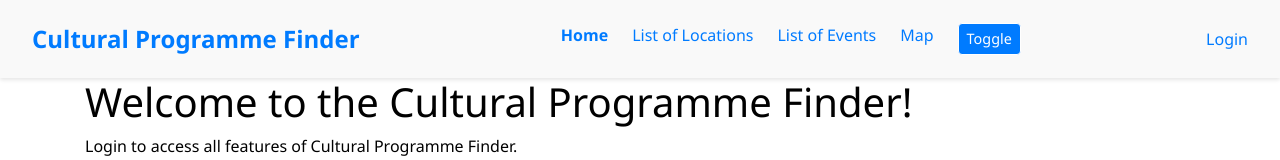
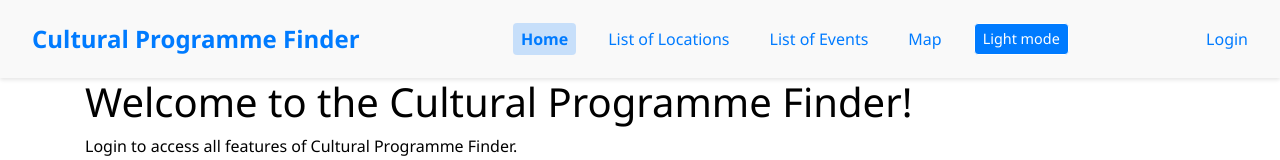
Before and after one commit to Lemon7777-p/projecct-2720, a React (Create React App) app in the folder frontend/: page / in a window 1280 px wide. Shown: the top 160 px of the page. Built offline with nearby package versions, Linux system fonts and the light colour scheme.

Commit message:
Updated NavBar style

```diff
--- a/frontend/src/components/NavBar.css
+++ b/frontend/src/components/NavBar.css
@@ -50,17 +50,24 @@
         font-size: 1rem;
         transition: color 0.3s ease;
         color: inherit; /* Inherit based on theme */
+        padding: 0.25rem 0.5rem; /* Added padding to match button */
+        border-radius: 4px; /* Optional: for better hover effect */
+        display: flex;
+        align-items: center; /* Vertically center text */
+        height: 100%; /* Ensure the link takes full height */
     }
 
         .nav-links a:hover,
         .nav-links a:focus {
             color: #007bff;
+            background-color: rgba(0, 123, 255, 0.1); /* Optional: subtle background on hover */
         }
 
         /* Active Link */
         .nav-links a.active {
             color: #007bff;
             font-weight: 600;
+            background-color: rgba(0, 123, 255, 0.2); /* Optional: distinct background for active link */
         }
 
 /* Authentication Section */
@@ -124,7 +131,7 @@
         .nav-links a {
             display: block;
             width: 100%;
-            padding: 0.5rem 0;
+            padding: 0.5rem 0; /* Adjust padding for mobile view */
         }
 
     .auth-section {
--- a/frontend/src/components/NavBar.js
+++ b/frontend/src/components/NavBar.js
@@ -60,8 +60,8 @@ function NavBar() {
           </li>
         )}
         <li>
-          <button onClick={toggleTheme} className="theme-toggle-btn">
-            Toggle
+          <button onClick={toggleTheme} className="theme-toggle-btn" aria-label="Toggle Theme">
+            {theme === 'light' ? 'Light mode' : 'Dark mode'}
           </button>
         </li>
       </ul>
```
